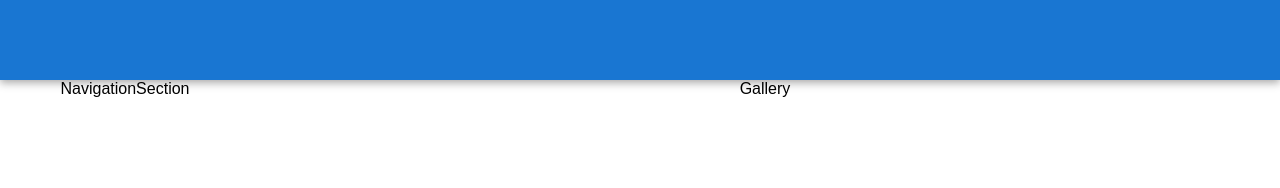
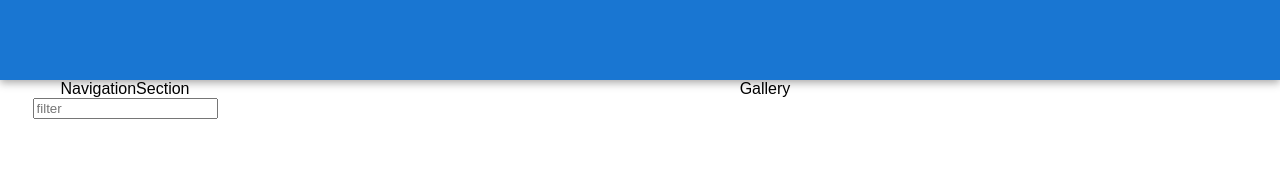
Before and after one commit to Avi98/sign_easy_gallery, a React (Create React App) app: page / in a window 1280 px wide. Shown: the top 188 px of the page. Built offline with nearby package versions, Linux system fonts and the light colour scheme.

Commit message:
input element created

```diff
--- a/src/components/index.js
+++ b/src/components/index.js
@@ -1,2 +1,3 @@
 export {Header} from './header'
 export {Layout} from './layout'
+export {InputElement} from './inputElement'
--- /dev/null
+++ b/src/components/inputElement.js
@@ -0,0 +1,15 @@
+import React from 'react';
+import styled from 'styled-components';
+
+const OutlinedInput = styled.label`
+    position:relative;
+    display:inline;
+    color: var(--placeholder);
+
+    }
+`
+export const InputElement = ({ ...rest}) =>
+      <OutlinedInput>
+        <input {...rest} />
+
+      </OutlinedInput>
--- a/src/containers/NavigationSection.js
+++ b/src/containers/NavigationSection.js
@@ -1,6 +1,9 @@
 import React from 'react';
+import { InputElement } from '../components';
 
 
 export const NavigationSection = () =>{
-    return <section>NavigationSection</section>
+    return <section>NavigationSection
+        <InputElement placeholder='filter' />
+    </section>
 }
--- a/src/index.css
+++ b/src/index.css
@@ -4,4 +4,5 @@ body {
   font-family: sans-serif;
   --blue:#1976d2;
   --nav-shadow:  0px 3px 8px 0px rgba(52, 50, 50, 0.41);
+  --placeholder: #585858;
 }
```
Also changed, not shown: 1 other file (tests, documents, lock files or other folders).
